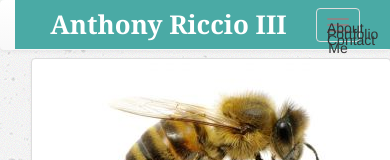
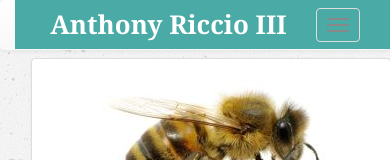
Before and after one commit to ariccio3/Bootstrap-Portfolio, a plain HTML site: page portfolio.html in a window 390 px wide. Shown: the top 160 px of the page. Drawn offline with nearby package versions, Linux system fonts and the light colour scheme.

Commit message:
File Update

```diff
--- a/portfolio.html
+++ b/portfolio.html
@@ -20,10 +20,9 @@
     <!-- Brand and toggle get grouped for better mobile display -->
     <div class="navbar-header">
       <button type="button" class="navbar-toggle collapsed" data-toggle="collapse" data-target="#bs-example-navbar-collapse-1" aria-expanded="false">
-        <span class="sr-only">Toggle navigation</span>
-        <span class="icon-bar">About Me</span>
-        <span class="icon-bar">Portfolio</span>
-        <span class="icon-bar">Contact</span>
+        <span class="icon-bar"></span>
+        <span class="icon-bar"></span>
+        <span class="icon-bar"></span>
       </button>
       <p class="navbar-text">Anthony Riccio III</p>
     </div>
```
